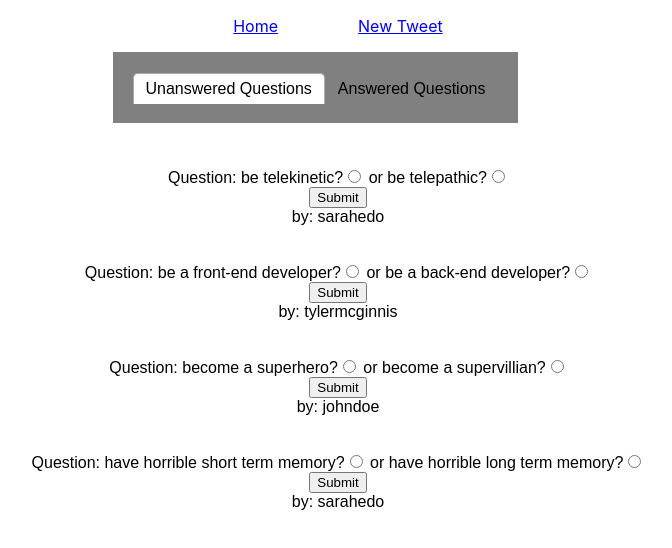
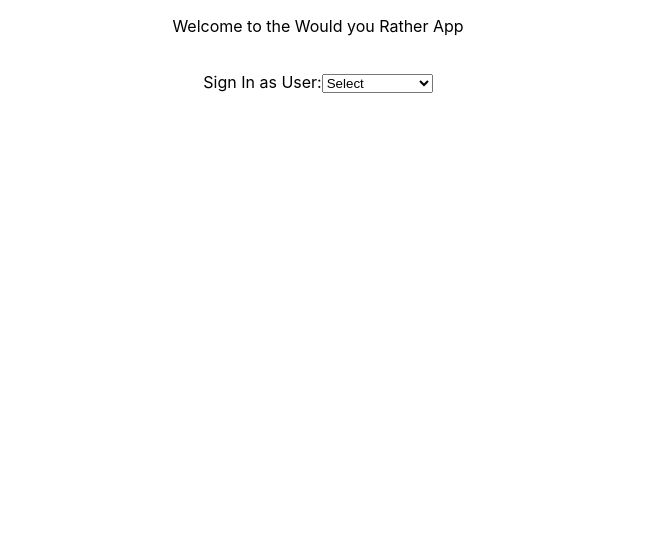
Before and after one commit to johnson882/Would-you-rather, a React (Create React App) app: page / in a window 1280 px wide. Shown: the top 548 px of the page, without its empty margins (322-994 px from the left). Built offline with nearby package versions, Linux system fonts and the light colour scheme.

Commit message:
loggin, loggout added

```diff
--- a/src/actions/shared.js
+++ b/src/actions/shared.js
@@ -3,7 +3,7 @@ import { receiveUsers, AddQuestionUser } from '../actions/users'
 import { receiveQuestions, addQuestion } from '../actions/questions'
 import {setAuthUser} from '../actions/authorizedUser'
 
-const AUTH_ID = 'tylermcginnis'
+const AUTH_ID = null
 
 export function handleInitialData () {
   return (dispatch) => {
@@ -15,6 +15,13 @@ export function handleInitialData () {
       })
   }
 }
+
+export function handleChangeAuth(authUserID){
+  return(dispatch) => {
+    dispatch(setAuthUser(authUserID))
+  }
+}
+
 
 export function handleAddQuestion(question){
   return (dispatch, getState) => {
--- a/src/components/App.js
+++ b/src/components/App.js
@@ -6,6 +6,8 @@ import '../App.css'
 import Dashboard from './Dashboard';
 import NewQuestion from './NewQuestion'
 import Navbar from './Navbar'
+import Loggin from './Loggin'
+import Loggout from './Loggout'
 
 
 class App extends Component {
@@ -16,14 +18,20 @@ class App extends Component {
     return (
       <Router>
       <div className="App">
-      <Navbar />
-        {this.props.loading === true
-        ? null :
+{this.props.authUser}
+
+
+        {this.props.authUser === null
+        ?<Loggin/>:
+
         <div>
+
+         <Navbar />
          <Route path='/' exact component={Dashboard} />
-        <Route path='/new' exact component={NewQuestion} />
+         <Route path='/new' exact component={NewQuestion} />
+         <Route path='/loggout' exact component={Loggout} />
+
         </div>
-
          }
 
       </div>
@@ -35,7 +43,9 @@ class App extends Component {
 function mapStateToProps({authUser})
 {
   return{
-    loading: authUser === null
+    loading: authUser === null,
+    authUser
+
   }
 }
 
--- /dev/null
+++ b/src/components/Loggin.js
@@ -0,0 +1,52 @@
+import React, {Component} from 'react'
+import {connect} from 'react-redux'
+import {handleChangeAuth} from '../actions/shared'
+
+class Loggin extends Component{
+  constructor(props){
+  super(props)
+  this.state = {
+    authUser: this.props.selectedUser
+
+  }
+}
+
+handleOptionChange = (changeE) => {
+  console.log("Selected option: " , changeE.target.value)
+
+const {dispatch} = this.props
+
+dispatch(handleChangeAuth(
+ changeE.target.value
+))
+
+
+
+}
+
+  render(){
+    return(
+      <div>
+    <p>  Welcome to the Would you Rather App </p>
+      <br/>
+    Sign In as User:
+    <select onChange={this.handleOptionChange} >
+      <option>Select</option>
+      <option value="tylermcginnis">Tyler McGinnis</option>
+      <option value="sarahedo">Sarah Edo</option>
+      <option value="johndoe">John Doe</option>
+
+    </select>
+      </div>
+    )
+  }
+
+
+}
+
+function mapStateToProps({authUser}){
+return({authUser})
+
+}
+
+export default connect(mapStateToProps)(Loggin)
--- /dev/null
+++ b/src/components/Loggout.js
@@ -0,0 +1,33 @@
+import React, {Component} from 'react'
+import {connect} from 'react-redux'
+import { Redirect } from 'react-router-dom'
+import {handleChangeAuth} from '../actions/shared'
+
+class Loggout extends Component{
+
+
+  componentDidMount =  ()  =>{
+
+        const {dispatch} = this.props
+        dispatch(handleChangeAuth(
+         null
+        ))
+    }
+
+
+    render(){
+
+    return(
+      <div>
+
+<Redirect to='/' />
+
+      </div>
+    )
+  }
+}
+
+function mapStateToProps({authUser}){
+return({authUser:null})
+}
+export default connect(mapStateToProps)(Loggout)
--- a/src/components/Navbar.js
+++ b/src/components/Navbar.js
@@ -14,6 +14,11 @@ import { NavLink } from 'react-router-dom'
           New Tweet
         </NavLink>
         </li>
+        <li>
+          <NavLink to='/loggout' activeClassName='active'>
+            Loggout
+          </NavLink>
+          </li>
       </ul>
     </nav>
   )
--- a/src/components/NewQuestion.js
+++ b/src/components/NewQuestion.js
@@ -1,4 +1,5 @@
 import React, {Component} from 'react'
+import { Redirect } from 'react-router-dom'
 import {connect} from 'react-redux'
 import {handleAddQuestion} from '../actions/shared'
 //import {AddQuestionUser} from '../actions/AddQuestionUser'
@@ -8,6 +9,7 @@ class NewQuestion extends Component{
 state = {
   optionOne: ' ',
   optionTwo: ' ',
+  toHome: false,
 
 }
 
@@ -39,13 +41,18 @@ handleSubmit = (e) => {
      this.setState(() => ({
       optionOne,
       optionTwo,
+      toHome: true,
     }))
     console.log(this.state)
   }
 
 render() {
-const {optionOne, optionTwo} = this.state
+const {optionOne, optionTwo, toHome} = this.state
+if (toHome === true) {
+     return <Redirect to='/' />
+   }
   return(
+
     <div>
 
     <h3 className = 'center'> Compose new Question</h3>
```
